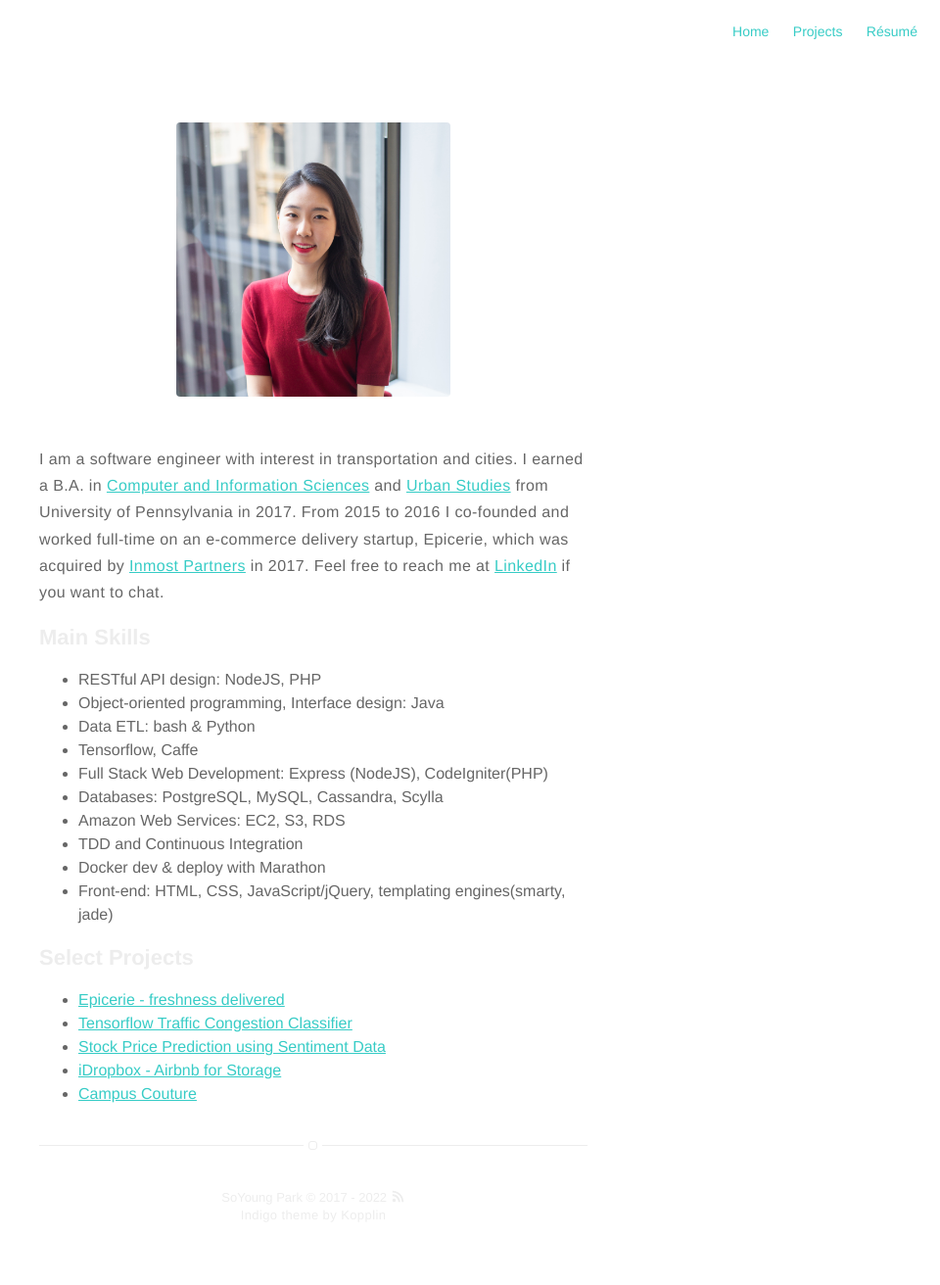
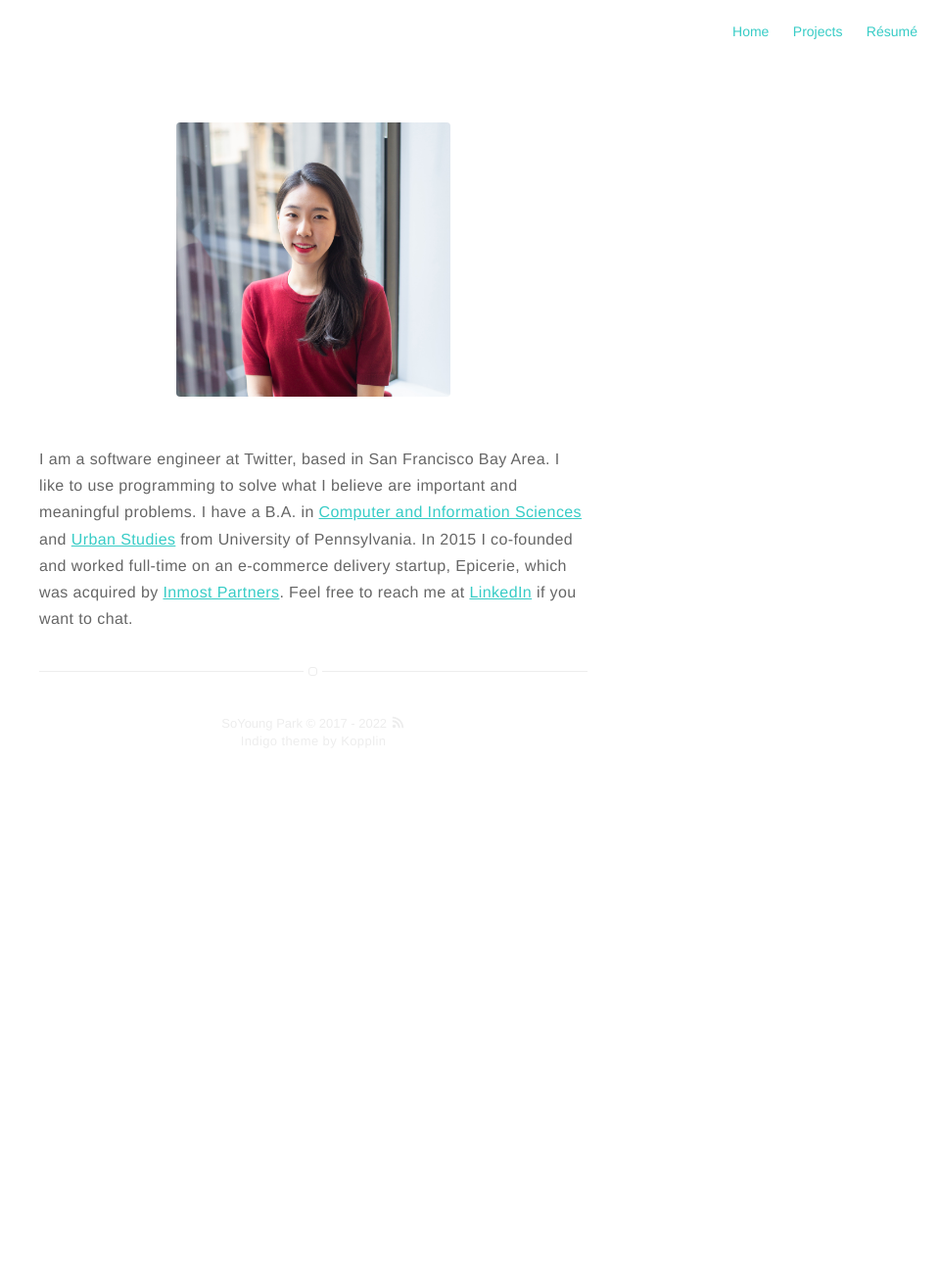
Before and after one commit to soyoungpark/soyoungpark.github.io, a Jekyll site: the page built from about.md, in a window 1280 px wide. Shown: the whole page at 98% size, without its empty margins (320-1280 px from the left). Built offline with Jekyll 4.4.1, drawn with Linux system fonts in a browser that asks for light colours; after the commit the page ends 900 px from its top, so only the background shows below that.

Commit message:
Update about.md

```diff
--- a/about.md
+++ b/about.md
@@ -5,32 +5,7 @@
 ![Profile Image]({{ site.url }}/{{ site.picture }})
 
 <p style="padding-top:30px;">
-I am a software engineer with interest in transportation and cities. I earned a B.A. in <a href="http://www.cis.upenn.edu/index.php">Computer and Information Sciences</a> and <a href="https://www.sas.upenn.edu/urban/">Urban Studies</a> from University of Pennsylvania in 2017.
+I am a software engineer at Twitter, based in San Francisco Bay Area. I like to use programming to solve what I believe are important and meaningful problems. I have a B.A. in <a href="http://www.cis.upenn.edu/index.php">Computer and Information Sciences</a> and <a href="https://www.sas.upenn.edu/urban/">Urban Studies</a> from University of Pennsylvania.
 
-From 2015 to 2016 I co-founded and worked full-time on an e-commerce delivery startup, Epicerie, which was acquired by <a href="https://www.bloomberg.com/profile/company/0000065D:US">Inmost Partners</a> in 2017. Feel free to reach me at <a href="linkedin.com/soyoungpark05">LinkedIn</a> if you want to chat.
+In 2015 I co-founded and worked full-time on an e-commerce delivery startup, Epicerie, which was acquired by <a href="https://www.bloomberg.com/profile/company/0000065D:US">Inmost Partners</a>. Feel free to reach me at <a href="linkedin.com/soyoungpark05">LinkedIn</a> if you want to chat.
 </p>
-
-<h2>Main Skills</h2>
-
-<ul class="skill-list">
-	<li>RESTful API design: NodeJS, PHP</li>
-	<li>Object-oriented programming, Interface design: Java</li>
-	<li>Data ETL: bash &amp; Python</li>
-	<li>Tensorflow, Caffe</li>
-	<li>Full Stack Web Development: Express (NodeJS), CodeIgniter(PHP)</li>
-	<li>Databases: PostgreSQL, MySQL, Cassandra, Scylla</li>
-	<li>Amazon Web Services: EC2, S3, RDS</li>
-	<li>TDD and Continuous Integration</li>
-	<li>Docker dev &amp; deploy with Marathon</li>
-	<li>Front-end: HTML, CSS, JavaScript/jQuery, templating engines(smarty, jade)</li>
-</ul>
-
-<h2>Select Projects</h2>
-
-<ul>
-	<li><a href="http://epicerie.kr">Epicerie - freshness delivered</a></li>
-	<li><a href="../tensorflow-traffic-congestion">Tensorflow Traffic Congestion Classifier</a></li>
-	<li><a href="https://devpost.com/software/hackmit-stock-price-prediction">Stock Price Prediction using Sentiment Data</a></li>
-	<li><a href="https://devpost.com/software/idropbox-048ri5">iDropbox - Airbnb for Storage</a></li>
-	<li><a href="https://devpost.com/software/campus-couture">Campus Couture</a></li>
-</ul>
```
